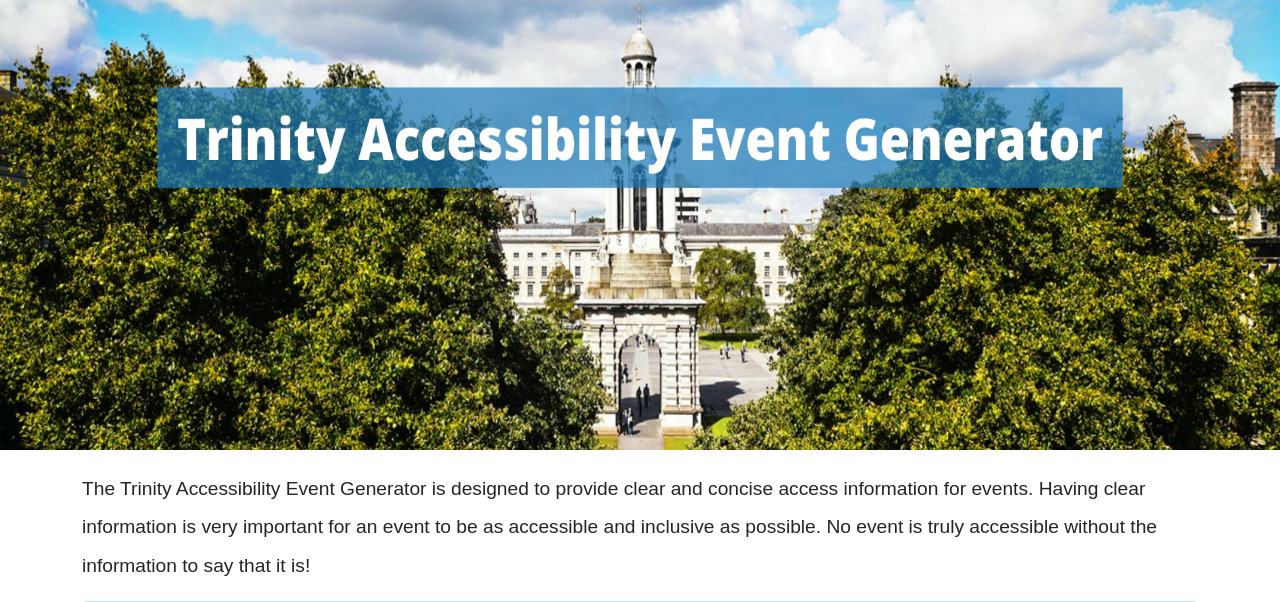
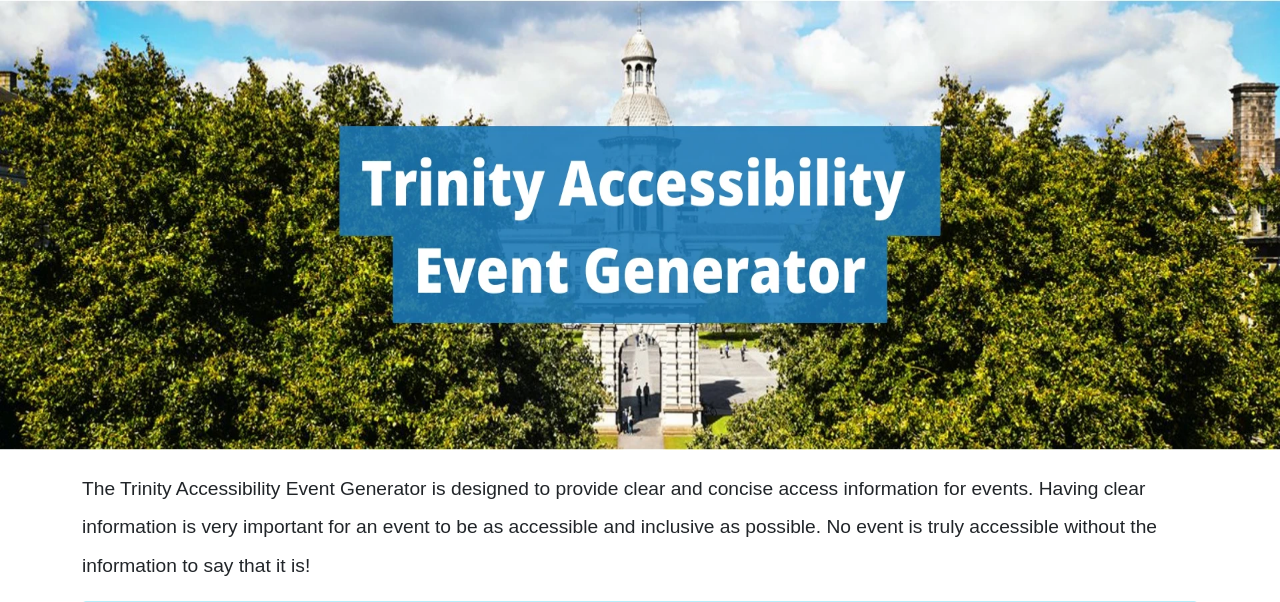
Before and after one commit to marklkm/accessibility-generator, a PHP site: page / in a window 1280 px wide. Shown: the part 158-760 px from the top of the page. Run offline with PHP 8.4, Linux system fonts and the light colour scheme; some libraries are stand-ins or nearby versions.

Commit message:
updated home page content

```diff
--- a/css/styles.css
+++ b/css/styles.css
@@ -69,6 +69,22 @@ navbar2 {
     font-size: 14px !important;
     font-style: normal !important;
     line-height: 1.9 !important;
+}
+
+@media (min-width: 992px)
+.banner_img {
+    font-size: 52px;
+    margin-bottom: 0;
+    padding: 10px;
+}
+@media (min-width: 992px)
+.banner_img {
+    color: #fff;
+    line-height: 1.25;
+}
+.banner_img {
+    line-height: 1.25;
+    color: #fff;
 }
 
 /* Set with for responsive images */
--- a/index.html
+++ b/index.html
@@ -101,7 +101,7 @@
 
     <!-- BACKGROUND IMAGE -->
     <div class="item">
-        <img src="img/accessibility-img.png" alt="Trinity College Dublin. Showning the Campanile and trees in the foreground, and Trinity front square in the background." title="Trinity College Dublin. Showing the Campanile and trees in the foreground, and Trinity front square in the background." width="100%" class="banner_img">
+        <img src="img/event-generator-img.webp" alt="Trinity College Dublin. Showning the Campanile and trees in the foreground, and Trinity front square in the background." title="Trinity College Dublin. Showing the Campanile and trees in the foreground, and Trinity front square in the background." width="100%" class="banner_img img-fluid">
     </div>
     <!-- END OF BACKGROUND IMAGE -->
 
```
Also changed, not shown: img/accessibility-img.png (deleted), img/event-generator-img.webp (added).
